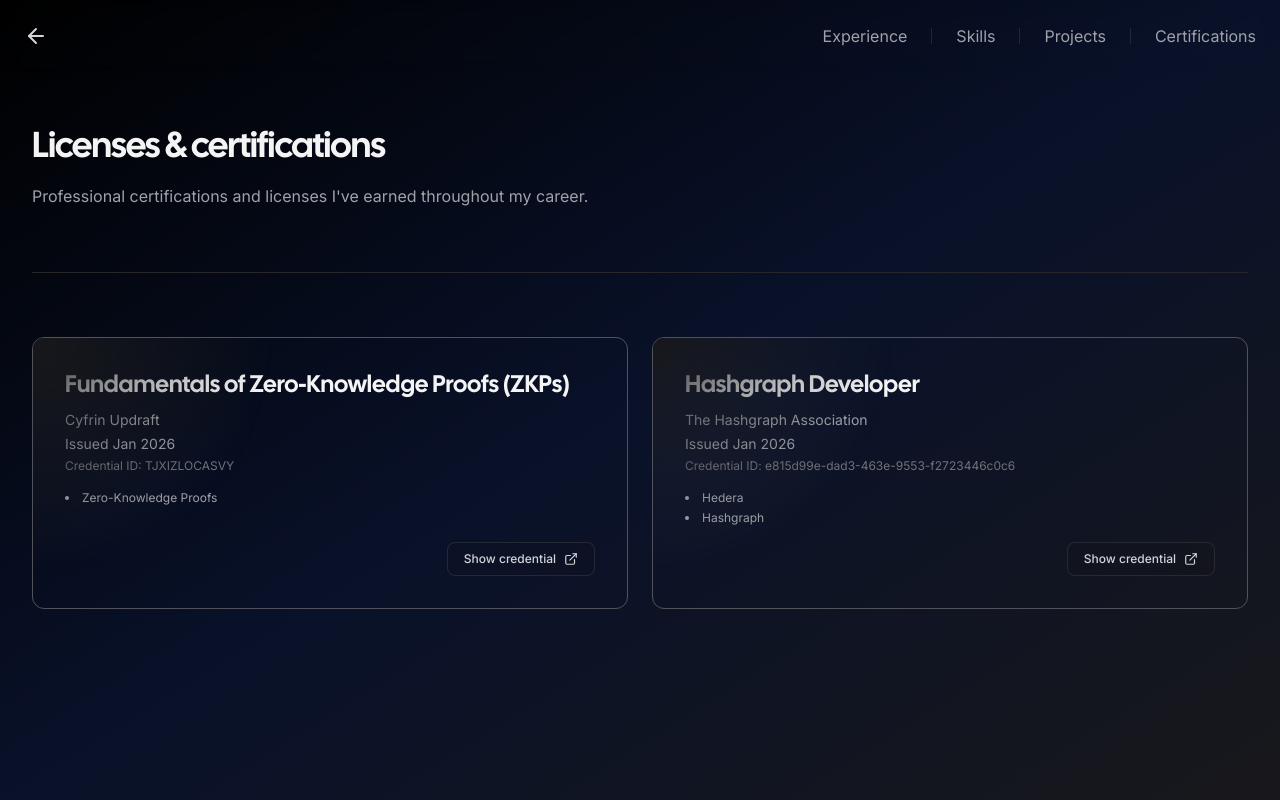
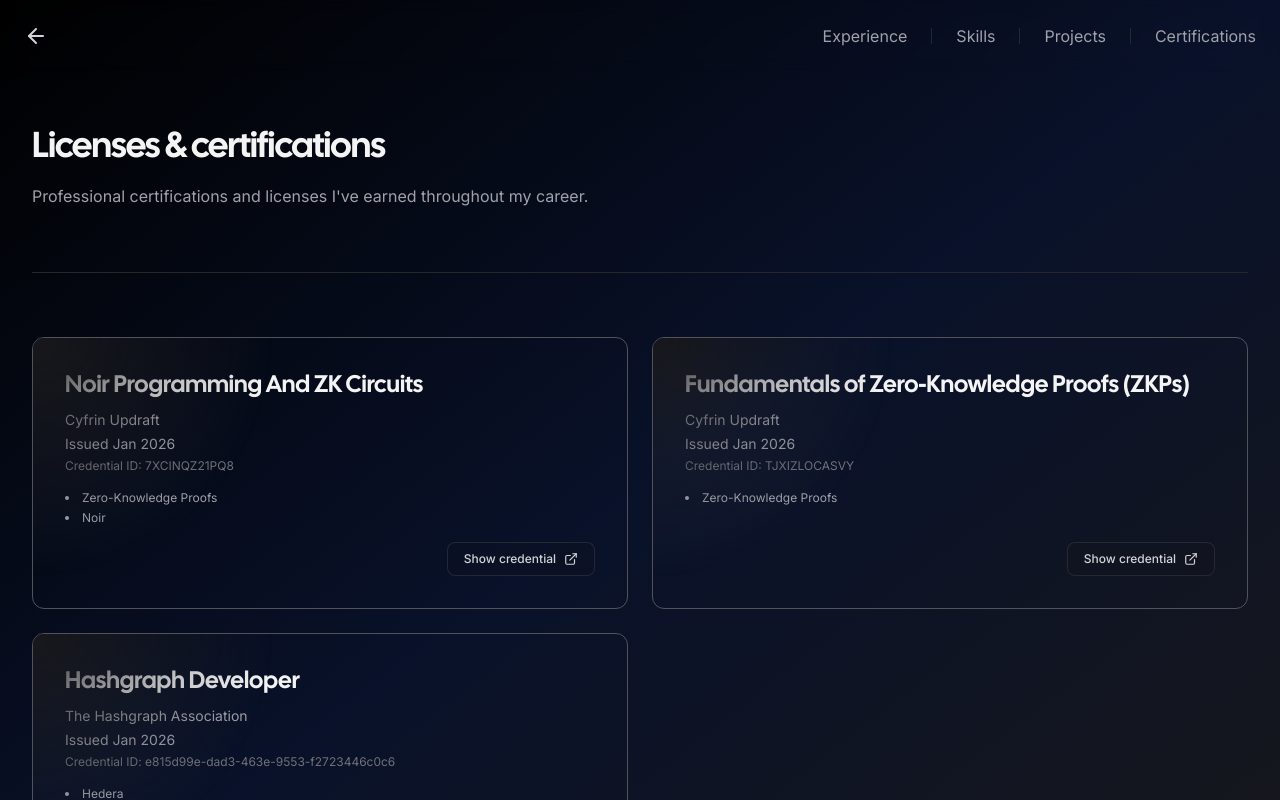
Before and after one commit to ervikassingh/ervikassingh-portfolio, a Next.js app: page /certifications in a window 1280 px wide. Shown: the top 800 px of the page. Built offline with nearby package versions, Linux system fonts and the light colour scheme; what tailwindcss-debug-screens would draw is missing.

Commit message:
feat: Add new certification for "Noir Programming And ZK Circuits" from Cyfrin Updraft, including details such as issue date, credential ID, URL, and relevant skills

```diff
--- a/content/certifications/index.ts
+++ b/content/certifications/index.ts
@@ -1,4 +1,12 @@
 const certifications = [
+	{
+		title: "Noir Programming And ZK Circuits",
+		issuingOrganization: "Cyfrin Updraft",
+		issueDate: "Jan 2026",
+		credentialId: "7XCINQZ21PQ8",
+		credentialUrl: "https://profiles.cyfrin.io/u/ervikassingh/achievements/noir-programming-and-zk-circuits",
+		skills: ["Zero-Knowledge Proofs", "Noir"],
+	},
 	{
 		title: "Fundamentals of Zero-Knowledge Proofs (ZKPs)",
 		issuingOrganization: "Cyfrin Updraft",
```
